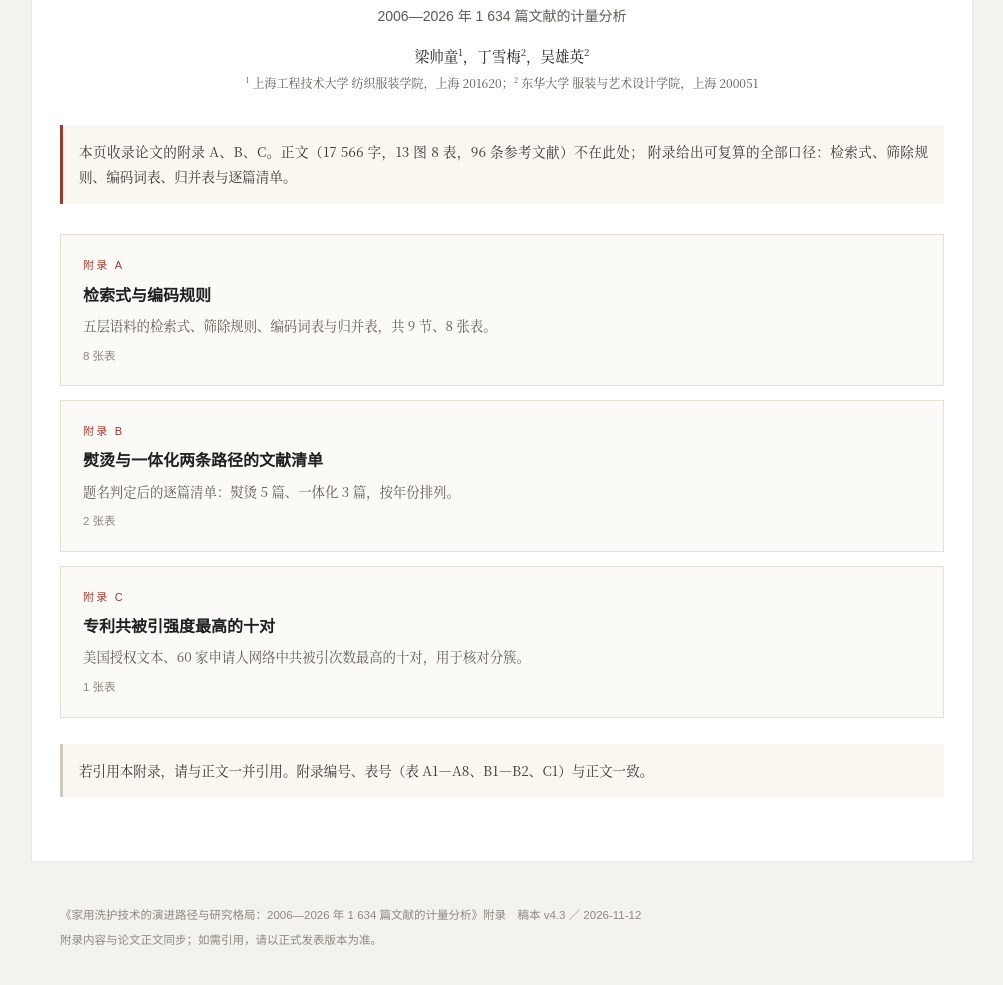
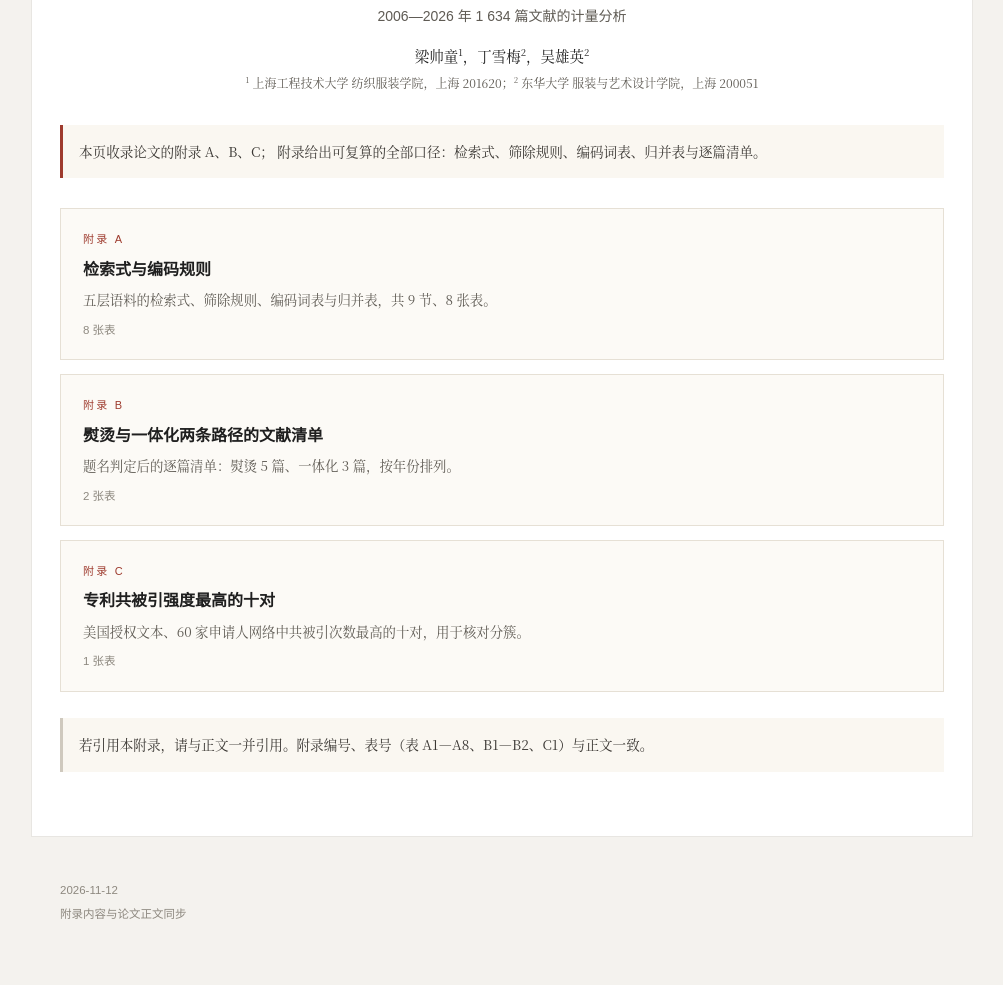
Before and after one commit to leoheihei/household_app_literature_measurement, a plain HTML site: page index.html in a window 1280 px wide. Shown: the part 177-1162 px from the top of the page, without its empty margins (138-1141 px from the left). Drawn offline with Linux system fonts and the light colour scheme.

Commit message:
Update index.html

```diff
--- a/index.html
+++ b/index.html
@@ -15,7 +15,7 @@
 <p class="sub">2006—2026 年 1 634 篇文献的计量分析</p>
 <p class="authors">梁帅童<sup>1</sup>，丁雪梅<sup>2</sup>，吴雄英<sup>2</sup></p>
 <p class="affil"><sup>1</sup> 上海工程技术大学 纺织服装学院，上海 201620；<sup>2</sup> 东华大学 服装与艺术设计学院，上海 200051</p>
-<p class="lead">本页收录论文的附录 A、B、C。正文（17 566 字，13 图 8 表，96 条参考文献）不在此处；
+<p class="lead">本页收录论文的附录 A、B、C；
 附录给出可复算的全部口径：检索式、筛除规则、编码词表、归并表与逐篇清单。</p>
 <div class="cards">
   <a class="card" href="appendix-a.html">
@@ -40,7 +40,7 @@
 <p class="lead note-lead">若引用本附录，请与正文一并引用。附录编号、表号（表 A1—A8、B1—B2、C1）与正文一致。</p>
 </main>
 <footer>
-  <p>《家用洗护技术的演进路径与研究格局：2006—2026 年 1 634 篇文献的计量分析》附录　稿本 v4.3 ／ 2026-11-12</p>
-  <p>附录内容与论文正文同步；如需引用，请以正式发表版本为准。</p>
+  <p>2026-11-12</p>
+  <p>附录内容与论文正文同步</p>
 </footer>
 </body></html>
```
